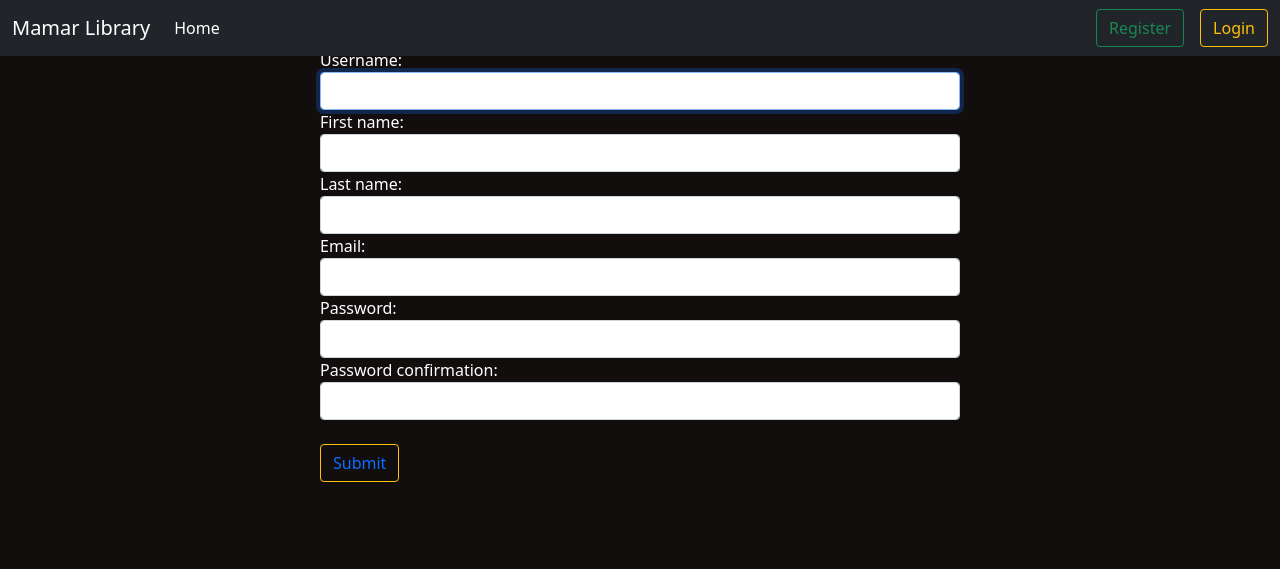
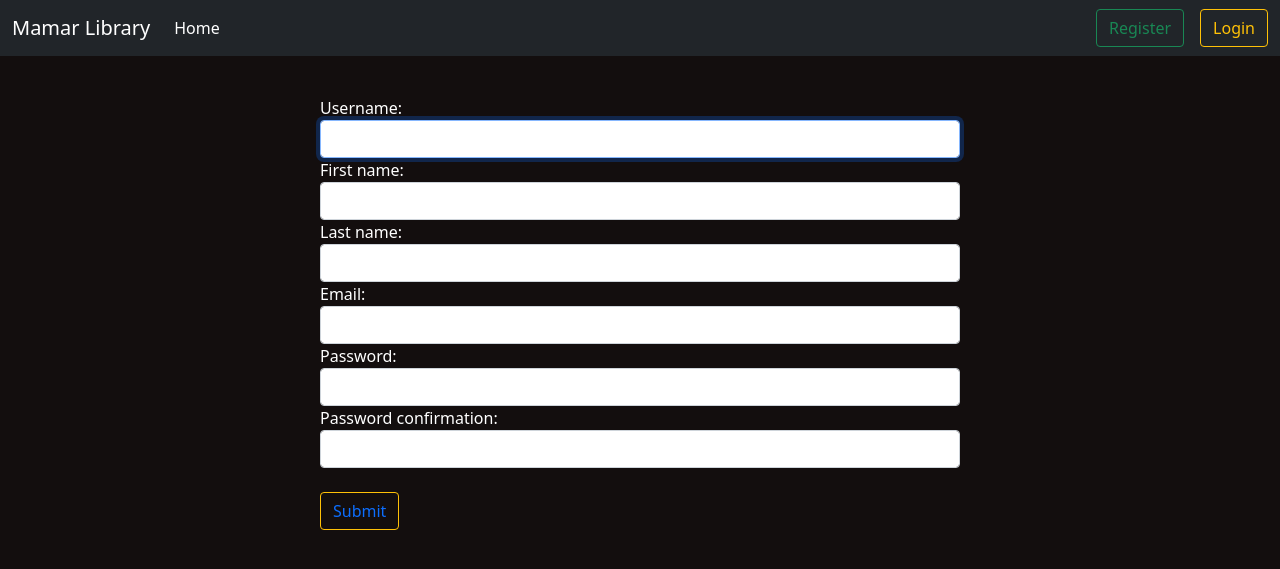
Before and after one commit to rakibulislam93/library-management, a Django app: page /register/ in a window 1280 px wide. Shown: the top 569 px of the page. Run offline with Django 5.2, Linux system fonts and the light colour scheme; some libraries are stand-ins or nearby versions.

Commit message:
some html code change

```diff
--- a/accounts/templates/accounts/deposite.html
+++ b/accounts/templates/accounts/deposite.html
@@ -2,7 +2,7 @@
 {%load crispy_forms_tags%}
 {%block content%}
 
-<form method = 'post' class="w-50 m-auto mt-5" novalidate>
+<form method = 'post' class="w-50 m-auto mt-5 pt-5" novalidate>
     {%csrf_token%}
     <h3 class="text-primary">You can Deposite Balance</h3>
     <!-- {{form|crispy}} -->
--- a/accounts/templates/accounts/login.html
+++ b/accounts/templates/accounts/login.html
@@ -4,7 +4,7 @@
 
 
 
-<form method = 'post' class="w-50 m-auto mt-5" novalidate>
+<form method = 'post' class="w-50 m-auto mt-5 pt-5" novalidate>
     {%csrf_token%}
     <!-- {{form|crispy}} -->
     <div class="text-danger mb-4">
--- a/accounts/templates/accounts/register.html
+++ b/accounts/templates/accounts/register.html
@@ -2,7 +2,7 @@
 {%load crispy_forms_tags%}
 {%block content%}
 
-<form method = 'post' class="w-50 m-auto mt-5" novalidate>
+<form method = 'post' class="w-50 m-auto mt-5 pt-5" novalidate>
     {%csrf_token%}
     <!-- {{form|crispy}} -->
 
--- a/accounts/templates/accounts/update_profile.html
+++ b/accounts/templates/accounts/update_profile.html
@@ -2,7 +2,7 @@
 {%load crispy_forms_tags%}
 {%block content%}
 
-<form method = 'post' class="w-50 m-auto mt-5" novalidate>
+<form method = 'post' class="w-50 m-auto mt-5 pt-5" novalidate>
     {%csrf_token%}
     <!-- {{form|crispy}} -->
 
```
Also changed, not shown: db.sqlite3.
